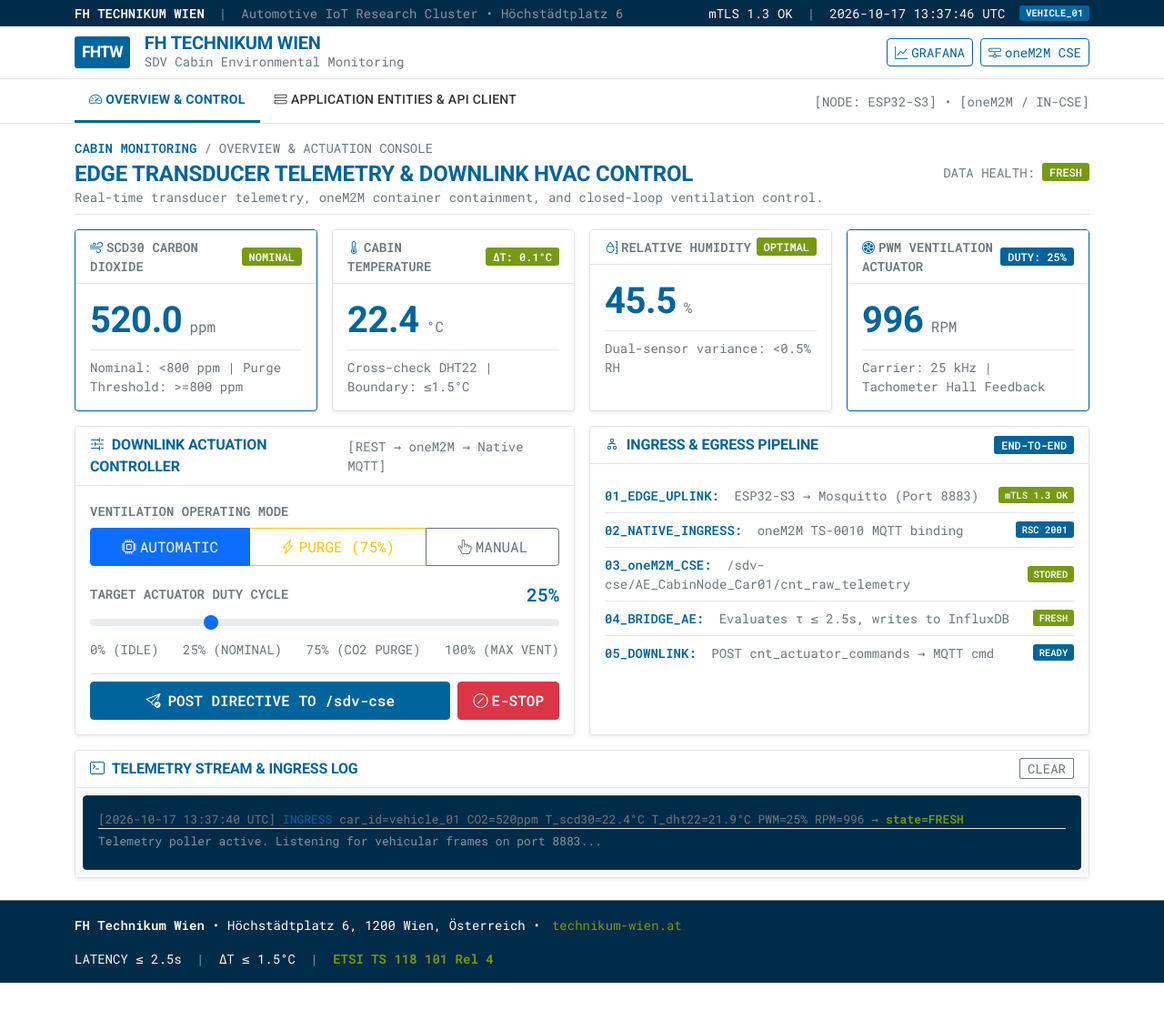
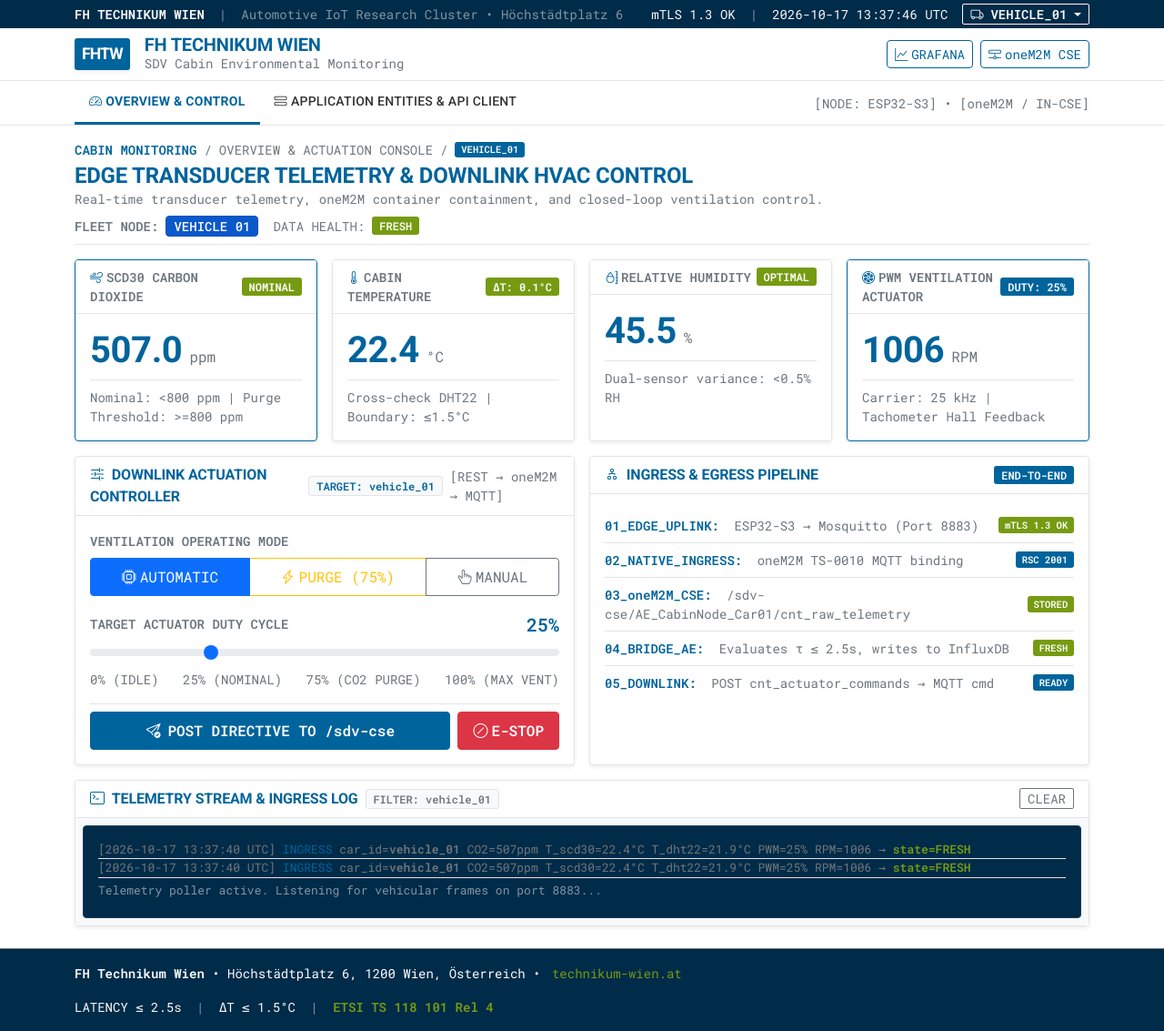
Before and after one commit to imosudi/HVAC-iot-monitoring, a Flask app: page / in a window 1280 px wide. Shown: the whole page at 91% size. Before the commit the page ends 1080 px from the top, so only its background shows below. Run offline with Flask 3, Linux system fonts and the light colour scheme; data that the repository does not hold is empty.

Commit message:
feat(portal): implement multi-vehicle fleet context switcher and per-vehicle telemetry routing
- Replace static single-vehicle navbar badge with interactive SDV fleet context selector dropdown
- Implement get_known_vehicles in OneM2MClient to dynamically discover registered Application Entities across CSEBase
- Add /api/vehicles discovery endpoint and extend /api/telemetry/latest with car_id query parameter
- Generalise /api/actuator/dispatch to dynamically resolve target Application Entity containers and originators
- Add fleet node switcher pills, target vehicle indicators, and dynamic oneM2M pipeline paths to overview console
- Expand portal.js with fleet state caching and vehicle-scoped polling routines
- Add unit test coverage for fleet discovery, vehicle filtering, and dynamic actuation dispatch

```diff
--- a/services/web_portal/app.py
+++ b/services/web_portal/app.py
@@ -9,9 +9,12 @@ Note: In accordance with architectural constraints, this application uses direct
 module-level Flask instantiation rather than an application factory pattern.
 """
 
+from __future__ import annotations
+
 import json
 import logging
 import time
+from typing import Any, Dict, List, Optional
 import urllib.error
 import urllib.request
 from flask import Flask, jsonify, render_template, request
@@ -39,12 +42,15 @@ app = Flask(__name__, template_folder="templates", static_folder="static")
 app.config["SECRET_KEY"] = config.secret_key
 
 
-def query_latest_influxdb_telemetry():
-    """Queries InfluxDB for the most recent cabin telemetry record."""
+def query_latest_influxdb_telemetry(car_id: Optional[str] = "vehicle_01"):
+    """Queries InfluxDB for the most recent cabin telemetry record for a specified vehicle."""
+    target_car = car_id if car_id and car_id.strip() else "vehicle_01"
+    car_filter = f'|> filter(fn: (r) => r.car_id == "{target_car}")' if target_car.lower() != "all" else ""
     flux_query = f"""
     from(bucket: "{config.influxdb_bucket}")
       |> range(start: -15m)
       |> filter(fn: (r) => r._measurement == "cabin_environment")
+      {car_filter}
       |> last()
     """
     url = f"{config.influxdb_url}/api/v2/query?org={config.influxdb_org}"
@@ -73,7 +79,7 @@ def query_latest_influxdb_telemetry():
 
             if metrics:
                 return {
-                    "car_id": "vehicle_01",
+                    "car_id": target_car,
                     "zone": "cabin_front",
                     "timestamp_unix_s": int(time.time()),
                     "scd30": {
@@ -95,17 +101,18 @@ def query_latest_influxdb_telemetry():
     except Exception as exc:
         logger.debug("InfluxDB query fallback invoked: %s", exc)
 
-    # Deterministic fallback model based on epoch iteration
+    # Deterministic fallback model based on epoch iteration and target vehicle
     now_epoch = int(time.time())
-    iteration = (now_epoch // 2) % 20
-    co2 = 480.0 + (iteration * 2.5)
-    t_scd = 21.8 + (iteration % 10) * 0.1
-    t_dht = 21.9 + (iteration % 8) * 0.1
+    car_offset = sum(ord(c) for c in target_car) % 17
+    iteration = ((now_epoch // 2) + car_offset) % 20
+    co2 = 480.0 + (iteration * 2.5) + (car_offset * 1.2)
+    t_scd = 21.8 + ((iteration + car_offset) % 10) * 0.1
+    t_dht = 21.9 + ((iteration + car_offset) % 8) * 0.1
     rh = 45.2 + (iteration % 5) * 0.3
-    rpm = 980 + (iteration % 30)
+    rpm = 980 + ((iteration + car_offset * 5) % 30)
 
     return {
-        "car_id": "vehicle_01",
+        "car_id": target_car,
         "zone": "cabin_front",
         "timestamp_unix_s": now_epoch,
         "scd30": {
@@ -129,8 +136,19 @@ def query_latest_influxdb_telemetry():
 @app.route("/", methods=["GET"])
 def index():
     """Renders the primary Overview and Closed-Loop Actuation console."""
-    telemetry = query_latest_influxdb_telemetry()
-    return render_template("index.html", active_page="overview", telemetry=telemetry), 200
+    car_id = request.args.get("car_id", "vehicle_01")
+    telemetry = query_latest_influxdb_telemetry(car_id=car_id)
+    try:
+        vehicles = onem2m_client.get_known_vehicles()
+    except Exception:
+        vehicles = [{"id": "vehicle_01", "name": "VEHICLE 01", "ae_rn": "AE_CabinNode_Car01"}]
+    return render_template(
+        "index.html",
+        active_page="overview",
+        telemetry=telemetry,
+        vehicles=vehicles,
+        active_car_id=car_id
+    ), 200
 
 
 @app.route("/entities", methods=["GET"])
@@ -164,16 +182,30 @@ def health():
     }), 200
 
 
+@app.route("/api/vehicles", methods=["GET"])
+def api_vehicles():
+    """Returns the roster of registered vehicular Application Entities across the SDV fleet."""
+    try:
+        vehicles = onem2m_client.get_known_vehicles()
+    except Exception as exc:
+        logger.debug("Failed retrieving vehicles from oneM2M: %s", exc)
+        vehicles = [
+            {"id": "vehicle_01", "ae_rn": "AE_CabinNode_Car01", "name": "VEHICLE 01", "originator": "C_CabinNode_Car01"}
+        ]
+    return jsonify({"vehicles": vehicles, "count": len(vehicles)}), 200
+
+
 @app.route("/api/telemetry/latest", methods=["GET"])
 def api_telemetry_latest():
-    """Returns the latest evaluated cabin telemetry frame for dashboard polling."""
-    return jsonify(query_latest_influxdb_telemetry()), 200
+    """Returns the latest evaluated cabin telemetry frame for dashboard polling, optionally filtered by car_id."""
+    car_id = request.args.get("car_id", "vehicle_01")
+    return jsonify(query_latest_influxdb_telemetry(car_id=car_id)), 200
 
 
 @app.route("/api/actuator/dispatch", methods=["POST"])
 def api_actuator_dispatch():
     """
-    Dispatches an actuation directive ContentInstance to the oneM2M CSE.
+    Dispatches an actuation directive ContentInstance to the oneM2M CSE targeting a specific vehicle.
 
     Triggers the downstream oneM2M subscription (sub_downlink_dispatcher), which
     publishes the command directly to the vehicular MQTT broker via native TS-0010 binding.
@@ -182,6 +214,8 @@ def api_actuator_dispatch():
     target_pwm = data.get("target_pwm", 25)
     mode = data.get("mode", "AUTOMATIC")
     source = data.get("source_entity", "WebPortal_User")
+    car_id = data.get("car_id", "vehicle_01")
+    ae_rn = data.get("ae_rn")
 
     try:
         target_pwm = int(target_pwm)
@@ -192,6 +226,7 @@ def api_actuator_dispatch():
         return jsonify({"error": "target_pwm out of range [0, 100]"}), 400
 
     cmd_payload = {
+        "car_id": car_id,
         "target_pwm": target_pwm,
         "target_fan_pwm": target_pwm,
         "mode": mode,
@@ -206,8 +241,18 @@ def api_actuator_dispatch():
         }
     }
 
+    # Resolve target Application Entity name and Originator dynamically
+    if not ae_rn:
+        digits = "".join(filter(str.isdigit, car_id))
+        if digits:
+            ae_rn = f"AE_CabinNode_Car{digits.zfill(2)}"
+        else:
+            ae_rn = f"AE_CabinNode_{car_id.replace('vehicle_', 'Car')}"
+
+    originator = f"C_{ae_rn.replace('AE_', '')}"
+
     headers = {
-        "X-M2M-Origin": "C_CabinNode_Car01",
+        "X-M2M-Origin": originator,
         "X-M2M-RI": f"web_cmd_{int(time.time() * 1000)}",
         "X-M2M-RVI": "3",
         "Content-Type": "application/json;ty=4",
@@ -216,8 +261,8 @@ def api_actuator_dispatch():
 
     # Attempt dispatch to consolidated 'commands' container, falling back to legacy 'cnt_actuator_commands'
     candidates = [
-        f"{config.onem2m_cse_url}/AE_CabinNode_Car01/commands",
-        f"{config.onem2m_cse_url}/AE_CabinNode_Car01/cnt_actuator_commands"
+        f"{config.onem2m_cse_url}/{ae_rn}/commands",
+        f"{config.onem2m_cse_url}/{ae_rn}/cnt_actuator_commands"
     ]
     last_err = None
     for onem2m_target_url in candidates:
@@ -233,6 +278,8 @@ def api_actuator_dispatch():
                 return jsonify({
                     "status": "DISPATCHED",
                     "status_code": status_code,
+                    "car_id": car_id,
+                    "target_ae": ae_rn,
                     "command": cmd_payload,
                     "target_resource": onem2m_target_url
                 }), 200
@@ -244,6 +291,8 @@ def api_actuator_dispatch():
             return jsonify({
                 "status": "DISPATCHED_OFFLINE_SIMULATION",
                 "status_code": http_err.code,
+                "car_id": car_id,
+                "target_ae": ae_rn,
                 "command": cmd_payload,
                 "notice": f"oneM2M returned HTTP {http_err.code}; simulated fallback applied."
             }), 200
@@ -255,6 +304,8 @@ def api_actuator_dispatch():
         logger.warning("oneM2M dispatch failure: %s", last_err)
     return jsonify({
         "status": "DISPATCHED_OFFLINE_SIMULATION",
+        "car_id": car_id,
+        "target_ae": ae_rn,
         "command": cmd_payload,
         "notice": "oneM2M unreachable or returned error; simulated fallback applied."
     }), 200
--- a/services/web_portal/static/js/portal.js
+++ b/services/web_portal/static/js/portal.js
@@ -1,13 +1,18 @@
 /**
  * ==============================================================================
  * Software-Defined Vehicle (SDV) Cyber-Physical Cabin Environmental Control
- * Frontend Interactivity and Real-Time Telemetry Client
+ * Frontend Interactivity and Real-Time Multi-Vehicle Telemetry Client
  * ==============================================================================
  */
 
+let currentVehicle = localStorage.getItem('sdv_active_vehicle') || 'vehicle_01';
+let fleetVehicles = [];
+
 document.addEventListener('DOMContentLoaded', () => {
     initHudClock();
+    loadFleetVehicles();
     initTelemetryStream();
+    selectActiveVehicle(currentVehicle);
 });
 
 /**
@@ -70,26 +75,148 @@ function initHudClock() {
 }
 
 /**
+ * Discovers and renders the registered vehicles roster across the SDV fleet.
+ */
+async function loadFleetVehicles() {
+    try {
+        const response = await fetch('/api/vehicles');
+        if (!response.ok) return;
+        const data = await response.json();
+        if (data.vehicles && data.vehicles.length > 0) {
+            fleetVehicles = data.vehicles;
+            renderFleetDropdown(fleetVehicles);
+            renderVehiclePills(fleetVehicles);
+        }
+    } catch (err) {
+        console.debug('Fleet vehicles discovery poll failed:', err);
+    }
+}
+
+/**
+ * Selects the active vehicular node across the UI consoles.
+ */
+function selectActiveVehicle(carId) {
+    if (!carId) return;
+    currentVehicle = carId;
+    localStorage.setItem('sdv_active_vehicle', carId);
+
+    // 1. Update global HUD badge in navigation bar
+    const globalBadge = document.getElementById('globalActiveVehicleBadge');
+    if (globalBadge) {
+        globalBadge.textContent = carId.toUpperCase();
+    }
+
+    // 2. Update breadcrumb badge on overview console
+    const breadcrumbBadge = document.getElementById('breadcrumbVehicleBadge');
+    if (breadcrumbBadge) {
+        breadcrumbBadge.textContent = carId.toUpperCase();
+    }
+
+    // 3. Update Downlink Actuation Controller target badge
+    const actuationBadge = document.getElementById('actuationTargetBadge');
+    if (actuationBadge) {
+        actuationBadge.textContent = `TARGET: ${carId}`;
+    }
+
+    // 4. Update stream filter badge
+    const filterBadge = document.getElementById('logFilterBadge');
+    if (filterBadge) {
+        filterBadge.textContent = `FILTER: ${carId}`;
+    }
+
+    // 5. Update pipeline CSE container path
+    const pipelinePath = document.getElementById('pipelineCsePath');
+    if (pipelinePath) {
+        const digits = carId.replace(/\D/g, '');
+        const suffix = digits ? `Car${digits.padStart(2, '0')}` : carId.replace('vehicle_', 'Car');
+        pipelinePath.textContent = `/sdv-cse/AE_CabinNode_${suffix}/cnt_raw_telemetry`;
+    }
+
+    // 6. Refresh active highlights in dropdown and pills
+    renderFleetDropdown(fleetVehicles);
+    renderVehiclePills(fleetVehicles);
+
+    // 7. Trigger immediate telemetry fetch for newly selected vehicle
+    if (typeof fetchActiveVehicleTelemetry === 'function') {
+        fetchActiveVehicleTelemetry();
+    }
+}
+
+/**
+ * Renders the vehicle items inside the global navigation dropdown.
+ */
+function renderFleetDropdown(vehicles) {
+    const listEl = document.getElementById('fleetVehicleMenuItems');
+    if (!listEl) return;
+
+    const roster = (vehicles && vehicles.length > 0) ? vehicles : [
+        { id: 'vehicle_01', name: 'VEHICLE 01', ae_rn: 'AE_CabinNode_Car01' }
+    ];
+
+    listEl.innerHTML = roster.map(v => {
+        const isActive = v.id === currentVehicle;
+        return `
+            <li>
+                <a class="dropdown-item ${isActive ? 'active' : ''} d-flex align-items-center justify-content-between"
+                   href="javascript:void(0)"
+                   onclick="selectActiveVehicle('${v.id}')">
+                    <span>
+                        <i class="bi ${isActive ? 'bi-check2 text-success' : 'bi-truck text-secondary'} me-2"></i>
+                        <strong>${v.id}</strong> <span class="text-secondary small">(${v.ae_rn})</span>
+                    </span>
+                    ${isActive ? '<span class="badge bg-success-subtle text-success border border-success-subtle ms-2 font-monospace">ACTIVE</span>' : ''}
+                </a>
+            </li>
+        `;
+    }).join('');
+}
+
+/**
+ * Renders vehicle pill buttons on the overview console.
+ */
+function renderVehiclePills(vehicles) {
+    const pillsGroup = document.getElementById('vehiclePillsGroup');
+    if (!pillsGroup) return;
+
+    const roster = (vehicles && vehicles.length > 0) ? vehicles : [
+        { id: 'vehicle_01', name: 'VEHICLE 01' }
+    ];
+
+    pillsGroup.innerHTML = roster.map(v => {
+        const isActive = v.id === currentVehicle;
+        return `
+            <button type="button"
+                    class="btn ${isActive ? 'btn-primary active' : 'btn-outline-primary'} font-monospace px-2 py-0"
+                    onclick="selectActiveVehicle('${v.id}')">
+                ${v.name || v.id.toUpperCase()}
+            </button>
+        `;
+    }).join('');
+}
+
+let fetchActiveVehicleTelemetry = null;
+
+/**
  * Polls the backend API for real-time cabin telemetry metrics and updates the console.
  */
 function initTelemetryStream() {
     const streamConsole = document.getElementById('streamConsole');
     if (!streamConsole) return;
 
-    async function fetchTelemetry() {
+    fetchActiveVehicleTelemetry = async function() {
         try {
-            const response = await fetch('/api/telemetry/latest');
+            const response = await fetch(`/api/telemetry/latest?car_id=${encodeURIComponent(currentVehicle)}`);
             if (!response.ok) return;
             const data = await response.json();
             updateTelemetryDisplay(data);
         } catch (err) {
             console.debug('Telemetry stream poll skipped:', err);
         }
-    }
+    };
 
     // Initial poll followed by 2-second interval
-    fetchTelemetry();
-    setInterval(fetchTelemetry, 2000);
+    fetchActiveVehicleTelemetry();
+    setInterval(fetchActiveVehicleTelemetry, 2000);
 }
 
 /**
@@ -184,10 +311,11 @@ function appendStreamLog(data) {
     const tDht = data.dht22 ? (data.dht22.temperature_c || 'N/A') : 'N/A';
     const pwm = data.actuator_state ? data.actuator_state.pwm_duty_pct : 25;
     const rpm = data.actuator_state ? data.actuator_state.tachometer_rpm : 980;
+    const carId = data.car_id || currentVehicle || 'vehicle_01';
 
     const logLine = document.createElement('div');
     logLine.className = 'text-muted py-0.5 border-bottom border-grid-subtle';
-    logLine.innerHTML = `[${timeStr}] <span class="text-info">INGRESS</span> car_id=${data.car_id || 'vehicle_01'} CO2=${co2}ppm T_scd30=${tScd}°C T_dht22=${tDht}°C PWM=${pwm}% RPM=${rpm} &rarr; <span class="${stateClass} fw-bold">state=${state}</span>`;
+    logLine.innerHTML = `[${timeStr}] <span class="text-info">INGRESS</span> car_id=<strong>${carId}</strong> CO2=${co2}ppm T_scd30=${tScd}°C T_dht22=${tDht}°C PWM=${pwm}% RPM=${rpm} &rarr; <span class="${stateClass} fw-bold">state=${state}</span>`;
 
     streamConsole.insertBefore(logLine, streamConsole.firstChild);
 
@@ -198,7 +326,7 @@ function appendStreamLog(data) {
 }
 
 /**
- * Dispatches an actuator command directive to the backend via POST.
+ * Dispatches an actuator command directive to the backend via POST targeting the active vehicle.
  */
 async function dispatchActuation() {
     const pwmSlider = document.getElementById('pwmSlider');
@@ -210,13 +338,14 @@ async function dispatchActuation() {
 
     try {
         if (statusFeedback) {
-            statusFeedback.innerHTML = '<span class="text-info font-monospace small"><i class="bi bi-arrow-repeat spin me-1"></i>Dispatching directive to oneM2M CSE...</span>';
+            statusFeedback.innerHTML = `<span class="text-info font-monospace small"><i class="bi bi-arrow-repeat spin me-1"></i>Dispatching directive for ${currentVehicle} to oneM2M CSE...</span>`;
         }
 
         const response = await fetch('/api/actuator/dispatch', {
             method: 'POST',
             headers: { 'Content-Type': 'application/json' },
             body: JSON.stringify({
+                car_id: currentVehicle,
                 target_pwm: pwm,
                 mode: mode,
                 source_entity: 'WebPortal_Console'
@@ -226,7 +355,7 @@ async function dispatchActuation() {
         const result = await response.json();
         if (response.ok) {
             if (statusFeedback) {
-                statusFeedback.innerHTML = `<span class="text-success font-monospace small"><i class="bi bi-check-circle me-1"></i>Directive dispatched [HTTP ${result.status_code || 201}]: PWM=${pwm}%, Mode=${mode}</span>`;
+                statusFeedback.innerHTML = `<span class="text-success font-monospace small"><i class="bi bi-check-circle me-1"></i>Directive dispatched to ${result.car_id || currentVehicle} [HTTP ${result.status_code || 201}]: PWM=${pwm}%, Mode=${mode}</span>`;
             }
         } else {
             if (statusFeedback) {
@@ -241,10 +370,10 @@ async function dispatchActuation() {
 }
 
 /**
- * Triggers emergency shutdown of cabin ventilation.
+ * Triggers emergency shutdown of cabin ventilation on the active vehicle.
  */
 async function triggerEStop() {
-    if (!confirm('CONFIRM IMMEDIATE EMERGENCY SHUTDOWN OF CABIN VENTILATION ACTUATORS?')) {
+    if (!confirm(`CONFIRM IMMEDIATE EMERGENCY SHUTDOWN OF CABIN VENTILATION ACTUATORS FOR ${currentVehicle.toUpperCase()}?`)) {
         return;
     }
 
@@ -264,6 +393,7 @@ async function triggerEStop() {
             method: 'POST',
             headers: { 'Content-Type': 'application/json' },
             body: JSON.stringify({
+                car_id: currentVehicle,
                 target_pwm: 0,
                 mode: 'MANUAL',
                 source_entity: 'WebPortal_EStop'
@@ -271,7 +401,7 @@ async function triggerEStop() {
         });
         const result = await response.json();
         if (statusFeedback) {
-            statusFeedback.innerHTML = '<span class="badge bg-danger rounded-0 font-monospace p-2 w-100"><i class="bi bi-slash-circle me-1"></i>E-STOP ENGAGED: ACTUATOR PWM FORCED TO 0%</span>';
+            statusFeedback.innerHTML = `<span class="badge bg-danger rounded-0 font-monospace p-2 w-100"><i class="bi bi-slash-circle me-1"></i>E-STOP ENGAGED FOR ${currentVehicle.toUpperCase()}: ACTUATOR PWM FORCED TO 0%</span>`;
         }
     } catch (err) {
         console.error('E-Stop dispatch error:', err);
--- a/services/web_portal/templates/base.html
+++ b/services/web_portal/templates/base.html
@@ -41,7 +41,26 @@
                 </div>
                 <span class="text-white-50">|</span>
                 <span class="text-light tabular-nums" id="hud-clock">--:--:--</span>
-                <span class="badge bg-fhtw-blue font-monospace">VEHICLE_01</span>
+                <!-- SDV Fleet Context Selector Dropdown -->
+                <div class="dropdown">
+                    <button class="btn btn-sm btn-outline-light dropdown-toggle font-monospace py-0 px-2 d-flex align-items-center gap-1"
+                            type="button"
+                            id="fleetVehicleDropdown"
+                            data-bs-toggle="dropdown"
+                            aria-expanded="false"
+                            title="Active Vehicular Context across SDV Fleet">
+                        <i class="bi bi-truck me-1"></i>
+                        <span id="globalActiveVehicleBadge" class="fw-bold">VEHICLE_01</span>
+                    </button>
+                    <ul class="dropdown-menu dropdown-menu-end shadow-sm font-monospace small" id="fleetVehicleMenu" aria-labelledby="fleetVehicleDropdown">
+                        <li><h6 class="dropdown-header text-uppercase text-secondary small py-1"><i class="bi bi-hdd-network me-1"></i>SDV Fleet Nodes</h6></li>
+                        <div id="fleetVehicleMenuItems">
+                            <li><a class="dropdown-item active" href="javascript:void(0)" onclick="selectActiveVehicle('vehicle_01')"><i class="bi bi-check2 text-success me-2"></i>vehicle_01 (AE_CabinNode_Car01)</a></li>
+                        </div>
+                        <li><hr class="dropdown-divider my-1"></li>
+                        <li><a class="dropdown-item text-fhtw-blue fw-semibold" href="/entities"><i class="bi bi-grid-3x3-gap me-2"></i>Fleet Entities &amp; Provisioner &rarr;</a></li>
+                    </ul>
+                </div>
             </div>
         </div>
     </div>
--- a/services/web_portal/templates/index.html
+++ b/services/web_portal/templates/index.html
@@ -11,6 +11,8 @@
             <span class="text-fhtw-blue fw-bold">CABIN MONITORING</span>
             <span>/</span>
             <span>OVERVIEW &amp; ACTUATION CONSOLE</span>
+            <span>/</span>
+            <span class="badge bg-fhtw-blue font-monospace" id="breadcrumbVehicleBadge">{{ active_car_id|upper }}</span>
         </div>
         <h1 class="font-heading fw-bold fs-4 text-fhtw-blue m-0 text-uppercase">
             Edge Transducer Telemetry &amp; Downlink HVAC Control
@@ -19,9 +21,26 @@
             Real-time transducer telemetry, oneM2M container containment, and closed-loop ventilation control.
         </p>
     </div>
+    <div class="d-flex flex-wrap align-items-center gap-3">
+        <!-- Multi-Vehicle Fleet Node Quick Switcher -->
+        <div class="d-flex align-items-center gap-2">
+            <span class="font-monospace small text-secondary fw-semibold">FLEET NODE:</span>
+            <div class="btn-group btn-group-sm" role="group" id="vehiclePillsGroup">
+                {% for v in vehicles %}
+                <button type="button"
+                        class="btn {% if v.id == active_car_id %}btn-primary active{% else %}btn-outline-primary{% endif %} font-monospace px-2 py-0"
+                        onclick="selectActiveVehicle('{{ v.id }}')">
+                    {{ v.name }}
+                </button>
+                {% else %}
+                <button type="button" class="btn btn-primary font-monospace px-2 py-0 active" onclick="selectActiveVehicle('vehicle_01')">VEHICLE 01</button>
+                {% endfor %}
+            </div>
+        </div>
         <div class="d-flex align-items-center gap-2">
             <span class="font-monospace small text-secondary">DATA HEALTH:</span>
             {{ ui.health_chip(telemetry.health_state if telemetry else "FRESH") }}
+        </div>
     </div>
 </div>
 
@@ -95,7 +114,10 @@
                 <span class="font-heading fw-bold text-fhtw-blue fs-6">
                     <i class="bi bi-sliders2 text-fhtw-blue me-2"></i>DOWNLINK ACTUATION CONTROLLER
                 </span>
-                <span class="font-monospace small text-secondary">[REST &rarr; oneM2M &rarr; Native MQTT]</span>
+                <div class="d-flex align-items-center gap-2">
+                    <span class="badge bg-light text-fhtw-blue border border-grid-subtle font-monospace" id="actuationTargetBadge">TARGET: {{ active_car_id }}</span>
+                    <span class="font-monospace small text-secondary d-none d-md-inline">[REST &rarr; oneM2M &rarr; MQTT]</span>
+                </div>
             </div>
             <div class="card-body p-3">
                 <form id="actuationForm" onsubmit="event.preventDefault(); dispatchActuation();">
@@ -207,9 +229,12 @@
 <!-- Telemetry Stream Event Log -->
 <div class="card shadow-sm border-grid-subtle">
     <div class="card-header bg-white border-bottom border-grid-subtle py-2 px-3 d-flex align-items-center justify-content-between">
+        <div class="d-flex align-items-center gap-2">
             <span class="font-heading fw-bold text-fhtw-blue fs-6">
                 <i class="bi bi-terminal text-fhtw-blue me-2"></i>TELEMETRY STREAM &amp; INGRESS LOG
             </span>
+            <span class="badge bg-light border border-grid-subtle text-secondary font-monospace" id="logFilterBadge">FILTER: {{ active_car_id }}</span>
+        </div>
         <button class="btn btn-outline-secondary btn-sm font-monospace py-0 px-2" onclick="clearStreamLog()">
             CLEAR
         </button>
```
Also changed, not shown: services/web_portal/onem2m_client.py (+51 -0 lines), tests/unit/test_web_portal.py (+33 -3 lines). Lines whose indentation alone changed are shown as unchanged.
